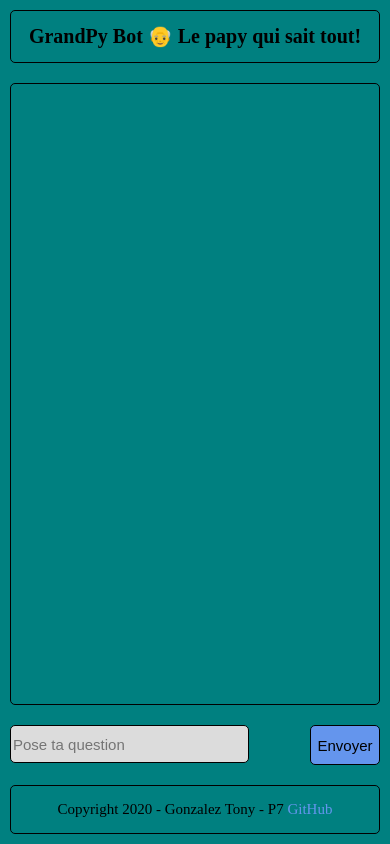
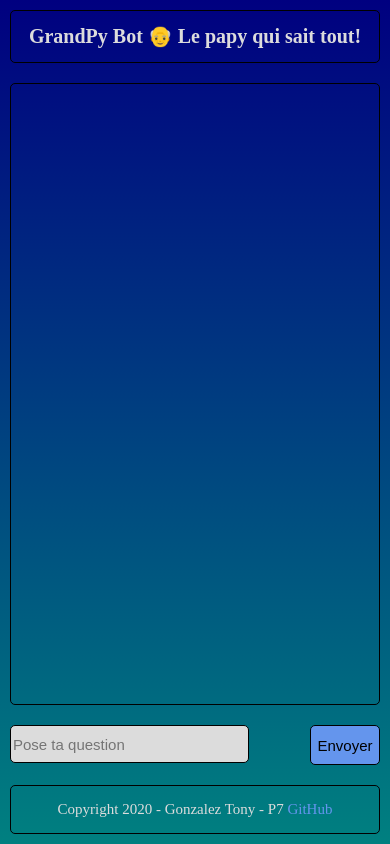
Before and after one commit to Tony380/Projet7, a Flask app: page / in a window 390 px wide. Run offline with Flask 2, Linux system fonts and the light colour scheme; some libraries are stand-ins or nearby versions.

```diff
--- a/app/static/css/style.css
+++ b/app/static/css/style.css
@@ -1,5 +1,5 @@
 html, body{
-    background-color: #008080;
+    background-image: linear-gradient(#000080, #008080);
     height: 100%;
     box-sizing: border-box;
     text-align: center;
@@ -11,6 +11,7 @@ html, body{
 
 header{
     margin: 10px;
+    color: #DCDCDC;
 }
 
 section{
@@ -23,6 +24,7 @@ section{
 footer{
     margin: 10px;
     font-size: 20px;
+    color: #DCDCDC;
 }
 
 #container{
```
